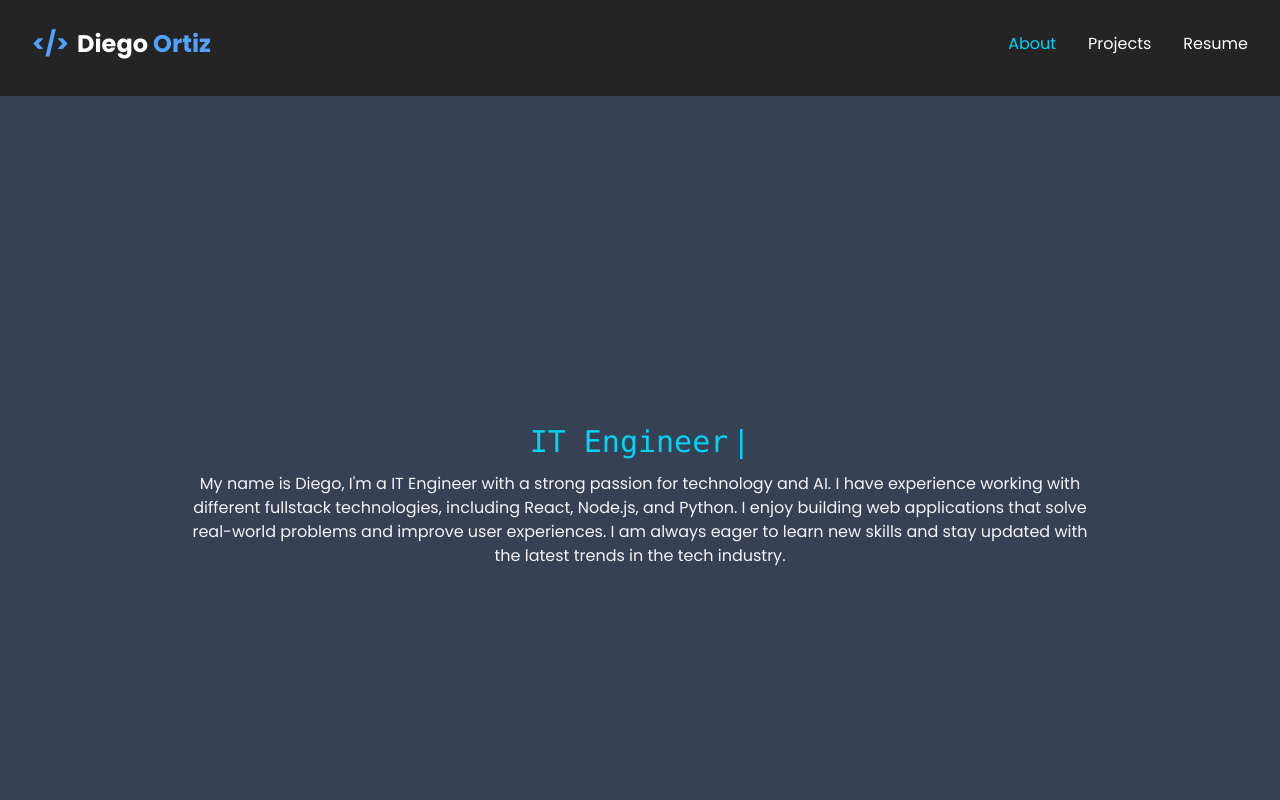
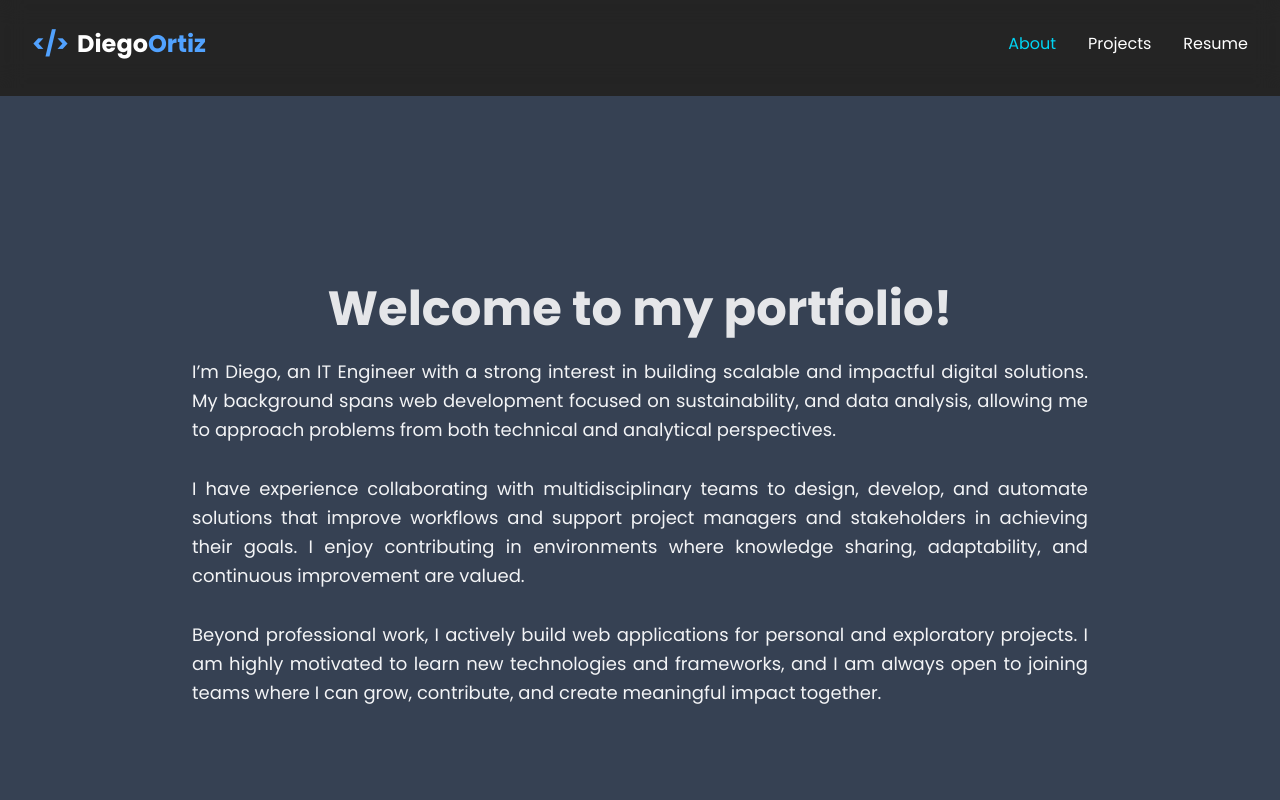
Before and after one commit to DiegoAOV02/Personal-Portfolio, a React (Vite) app: page / in a window 1280 px wide. Shown: the top 800 px of the page. Built offline with nearby package versions, Linux system fonts and the light colour scheme.

Commit message:
chore: stuffs & more

```diff
--- /dev/null
+++ b/src/components/AnimatedSection.tsx
@@ -0,0 +1,24 @@
+import { motion } from "framer-motion";
+
+// This interface Props are used to define the properties for the AnimatedSection component
+interface Props {
+    children: React.ReactNode; // The children elements to be rendered within the animated section
+    delay?: number; // Optional delay before the animation starts
+}
+
+export default function AnimatedSection({ children, delay = 0 }: Props) {
+    return(
+        <motion.section
+            initial={{ opacity: 0, y: 40 }}
+            whileInView={{ opacity: 1, y:1 }}
+            viewport={{ once: true, margin: "-100px" }}
+            transition={{
+                duration: 0.8,
+                ease: [0.25, 0.1, 0.25, 1],
+                delay,
+            }}
+        >
+            {children}
+        </motion.section>
+    )
+}
--- a/src/components/Footer/Footer.tsx
+++ b/src/components/Footer/Footer.tsx
@@ -2,7 +2,7 @@ function Footer() {
   return (
     <footer className="h-16 bg-gray-900 text-white flex items-center justify-center shadow-inner">
       <div className="flex items-center justify-center">
-        <p>Webpage developed by Diego Ortiz with &hearts;</p>
+        <p>Developed by Diego Ortiz with &hearts;</p>
       </div>
     </footer>
   );
--- a/src/components/Header/Logo.tsx
+++ b/src/components/Header/Logo.tsx
@@ -21,7 +21,7 @@ function Logo() {
           group-hover:tracking-wide
         "
       >
-        Diego{" "}
+        Diego
         <span
           className="
             text-blue-400
--- a/src/components/Sections/About.tsx
+++ b/src/components/Sections/About.tsx
@@ -1,16 +1,27 @@
-import TypingEffect from "../TypingEffect/TypingEffect";
+// import TypingEffect from "../TypingEffect/TypingEffect";
 
 function About() {
   return (
     <div className="min-h-screen flex flex-col justify-center items-center px-4 py-16 bg-gray-700">
-      <TypingEffect />
-      <p className="max-w-4xl text-center text-gray-100">
-        My name is Diego, I'm a IT Engineer with a strong passion for technology
-        and AI. I have experience working with different fullstack technologies,
-        including React, Node.js, and Python. I enjoy building web applications
-        that solve real-world problems and improve user experiences. I am always
-        eager to learn new skills and stay updated with the latest trends in the
-        tech industry.
+      {/* <TypingEffect /> */}
+      <h1 className="text-4xl md:text-5xl font-bold">Welcome to my portfolio!</h1>
+      <div className="h-6" />
+      <p className="max-w-4xl text-justify text-gray-100 text-lg md:text-lg leading-relaxed">
+        I’m Diego, an IT Engineer with a strong interest in building scalable and
+        impactful digital solutions. My background spans web development focused
+        on sustainability, and data analysis, allowing me to approach problems from both
+        technical and analytical perspectives.
+        <br /><br />
+        I have experience collaborating with multidisciplinary teams to design,
+        develop, and automate solutions that improve workflows and support project
+        managers and stakeholders in achieving their goals. I enjoy contributing in
+        environments where knowledge sharing, adaptability, and continuous
+        improvement are valued.
+        <br /><br />
+        Beyond professional work, I actively build web applications for personal and
+        exploratory projects. I am highly motivated to learn new technologies and
+        frameworks, and I am always open to joining teams where I can grow, contribute,
+        and create meaningful impact together.
       </p>
     </div>
   );
--- a/src/components/TypingEffect/TypingEffect.tsx
+++ b/src/components/TypingEffect/TypingEffect.tsx
@@ -5,8 +5,9 @@ function TypingEffect() {
     () => [
       "IT Engineer",
       "Fullstack Developer",
-      "Data Scientist",
+      "Data Analyst",
       "AI Enthusiast",
+      "Tech Lover",
     ],
     [],
   );
```
Also changed, not shown: src/assets/me.webp (added).
